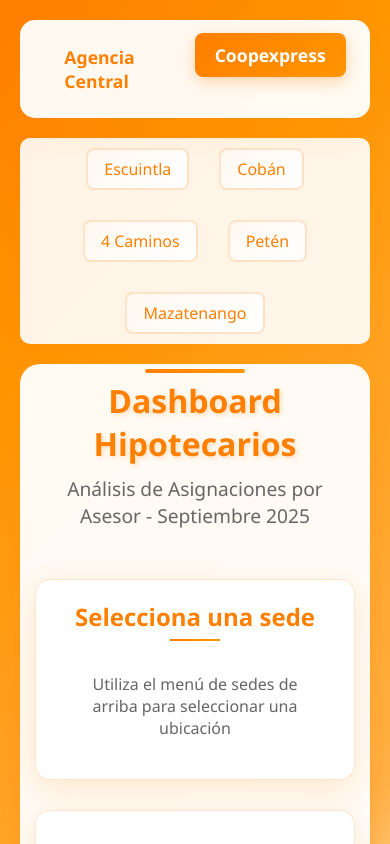
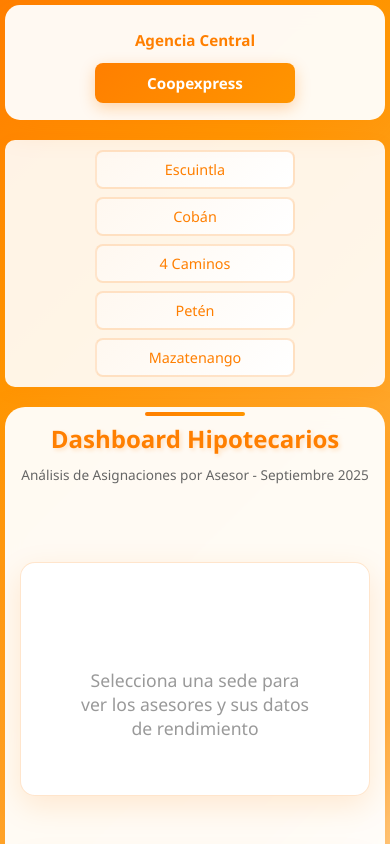
Before and after one commit to prestaexpress-com/Hipotecarios-Septiembre, a plain HTML site: page index.html in a window 390 px wide. Both pictures are taken after a click on the link "Coopexpress". Shown: the top 844 px of the page. Drawn offline with nearby package versions, Linux system fonts and the light colour scheme.

Commit message:
Update index.html

```diff
--- a/index.html
+++ b/index.html
@@ -1,3 +1,4 @@
+
 <!DOCTYPE html>
 <html lang="es">
 <head>
@@ -399,6 +400,190 @@
 
             .header h1 {
                 font-size: 2rem;
+            }
+
+            .nav-list {
+                gap: 20px;
+            }
+
+            .sedes-list {
+                gap: 15px;
+            }
+        }
+
+        /* Responsive para tablets */
+        @media (max-width: 768px) {
+            body {
+                padding: 10px;
+            }
+
+            .nav-container, .sedes-container {
+                padding: 0 15px;
+            }
+
+            .nav-list {
+                gap: 15px;
+                flex-wrap: wrap;
+            }
+
+            .nav-link {
+                font-size: 1rem;
+                padding: 8px 15px;
+            }
+
+            .sedes-list {
+                gap: 10px;
+                justify-content: flex-start;
+            }
+
+            .sede-item {
+                padding: 6px 12px;
+                font-size: 0.9rem;
+            }
+
+            .header h1 {
+                font-size: 1.8rem;
+            }
+
+            .header p {
+                font-size: 0.9rem;
+            }
+
+            .stats-grid {
+                grid-template-columns: repeat(2, 1fr);
+                gap: 15px;
+            }
+
+            .dashboard-container {
+                grid-template-columns: 1fr;
+                gap: 15px;
+            }
+
+            .asesores-panel {
+                order: 2;
+            }
+
+            .main-content {
+                order: 1;
+            }
+        }
+
+        /* Responsive para móviles */
+        @media (max-width: 480px) {
+            body {
+                padding: 5px;
+            }
+
+            .nav-container, .sedes-container {
+                padding: 0 10px;
+            }
+
+            .nav-list {
+                flex-direction: column;
+                gap: 5px;
+                align-items: center;
+            }
+
+            .nav-link {
+                width: 200px;
+                text-align: center;
+                font-size: 0.95rem;
+                padding: 10px 15px;
+            }
+
+            .sedes-list {
+                flex-direction: column;
+                gap: 8px;
+                align-items: center;
+            }
+
+            .sede-item {
+                width: 200px;
+                text-align: center;
+                padding: 8px 15px;
+            }
+
+            .header h1 {
+                font-size: 1.5rem;
+                text-align: center;
+            }
+
+            .header p {
+                font-size: 0.85rem;
+                text-align: center;
+            }
+
+            .stats-grid {
+                grid-template-columns: 1fr;
+                gap: 10px;
+            }
+
+            .stat-card {
+                padding: 15px;
+            }
+
+            .stat-number {
+                font-size: 1.8rem;
+            }
+
+            .stat-label {
+                font-size: 0.85rem;
+            }
+
+            .asesores-panel {
+                padding: 15px;
+            }
+
+            .asesor-item {
+                padding: 12px;
+                margin-bottom: 8px;
+            }
+
+            .asesor-nombre {
+                font-size: 0.95rem;
+            }
+
+            .asesor-stats span {
+                font-size: 0.8rem;
+            }
+
+            .charts-container {
+                padding: 15px;
+            }
+
+            .chart-title {
+                font-size: 1.1rem;
+            }
+
+            /* Mejorar tabla de clientes en móvil */
+            .clientes-table {
+                font-size: 0.8rem;
+                overflow-x: auto;
+                display: block;
+                white-space: nowrap;
+            }
+
+            .clientes-table th,
+            .clientes-table td {
+                padding: 8px 4px;
+                min-width: 80px;
+            }
+
+            /* Hacer scroll horizontal en tablas pequeñas */
+            .table-container {
+                overflow-x: auto;
+                -webkit-overflow-scrolling: touch;
+            }
+
+            /* Hacer que el gráfico sea más pequeño en móvil */
+            .chart-container {
+                height: 250px !important;
+            }
+
+            /* Ajustar badges en móvil */
+            .cliente-estado {
+                font-size: 0.7rem;
+                padding: 2px 6px;
             }
         }
     </style>
@@ -1225,6 +1410,7 @@
 
                 <div class="resumen-table">
                     <h3 class="chart-title">Resumen Detallado</h3>
+                    <div class="table-container">
                         <table class="table">
                             <thead>
                                 <tr>
@@ -1277,6 +1463,7 @@
                             </tbody>
                         </table>
                     </div>
+                </div>
             `;
 
             // Esperar un frame para que el DOM se actualice
@@ -1449,11 +1636,11 @@
                     }).join('')}
                 `;
             } else if (tipo === 'coopexpress') {
-                tituloAsesores.textContent = 'Selecciona una sede';
+                tituloAsesores.textContent = 'Sedes Coopexpress';
                 panelAsesores.innerHTML = `
-                    <h3 class="asesores-title">Selecciona una sede</h3>
+                    <h3 class="asesores-title">Sedes Coopexpress</h3>
                     <div style="padding: 20px; text-align: center; color: #666;">
-                        <p>Utiliza el menú de sedes de arriba para seleccionar una ubicación</p>
+                        <p>Utiliza el menú de sedes para navegar entre ubicaciones</p>
                     </div>
                 `;
             } else if (tipo === 'sede') {
@@ -1520,13 +1707,12 @@
             // Limpiar panel de asesores y mostrar mensaje
             actualizarPanelAsesores('coopexpress');
 
-            // Mostrar mensaje para seleccionar sede
+            // Limpiar contenido principal
             const contenido = document.getElementById('contenidoAsesor');
             contenido.innerHTML = `
                 <div class="asesor-header">
-                    <div style="margin-top: 30px; padding: 25px; background: #fff8f0; border-radius: 15px; border: 1px solid rgba(255, 127, 0, 0.2); text-align: center;">
-                        <p style="color: #ff7f00; font-weight: 600; font-size: 1.2rem; margin-bottom: 10px;">🏢 Selecciona una sede</p>
-                        <p style="color: #666; margin-top: 5px; line-height: 1.5;">Utiliza el menú de sedes en la parte superior para navegar entre las diferentes ubicaciones de Coopexpress.</p>
+                    <div style="margin-top: 50px; padding: 30px; text-align: center; color: #999;">
+                        <p style="font-size: 1.1rem;">Selecciona una sede para ver los asesores y sus datos de rendimiento</p>
                     </div>
                 </div>
             `;
```
Lines whose indentation alone changed are shown as unchanged.
